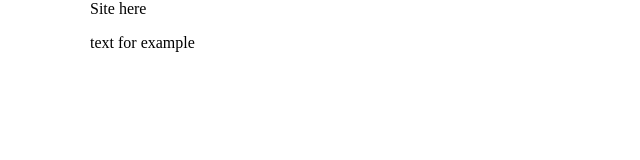
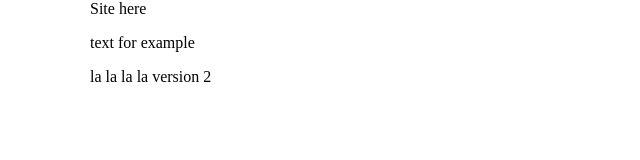
Before and after one commit to dimatsaran/gitnews, a plain HTML site: page index.html in a window 1280 px wide. Shown: the whole page, without its empty margins (0-640 px from the left). Drawn offline with Linux system fonts and the light colour scheme.

Commit message:
second commit

```diff
--- a/index.html
+++ b/index.html
@@ -8,5 +8,6 @@
 <body>
 <hi>Site here</hi>
 <p>text for example </p>
+<p>la la la la version 2 </p>
 </body>
 </html>
```
